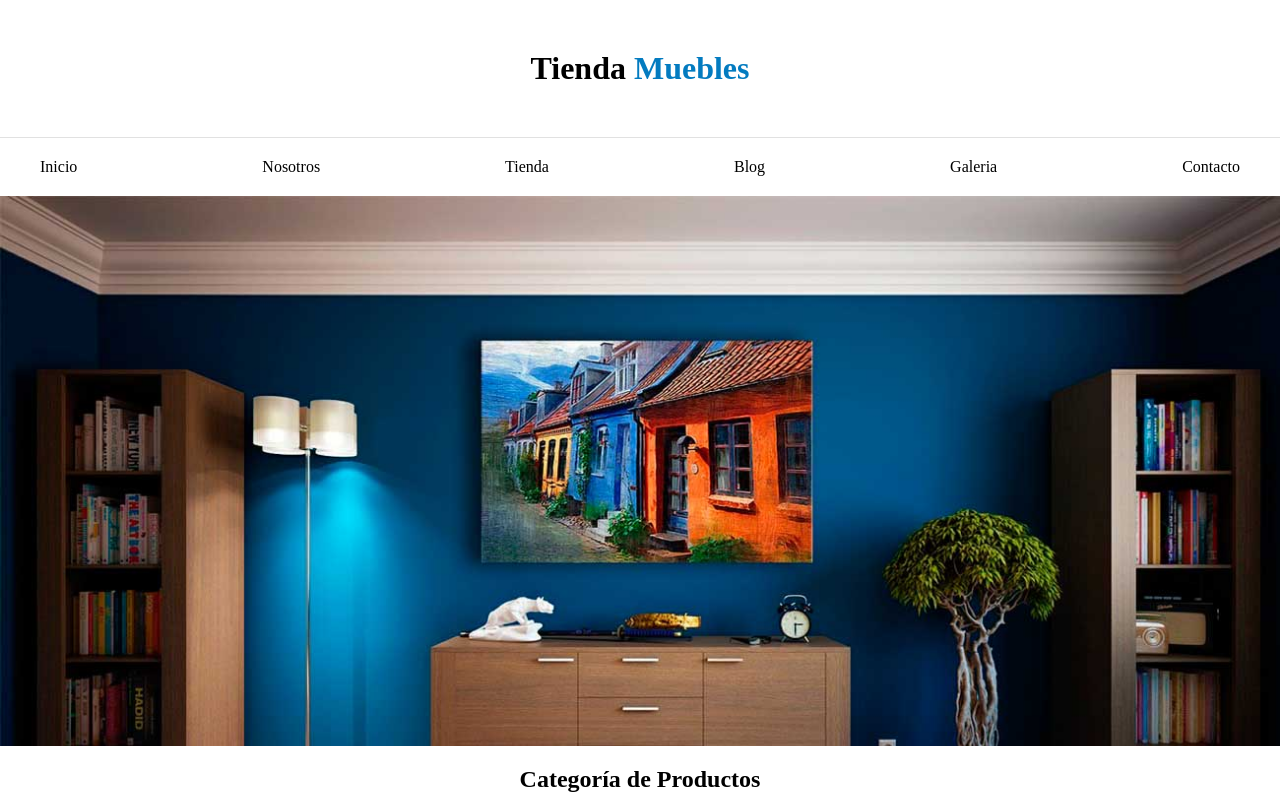
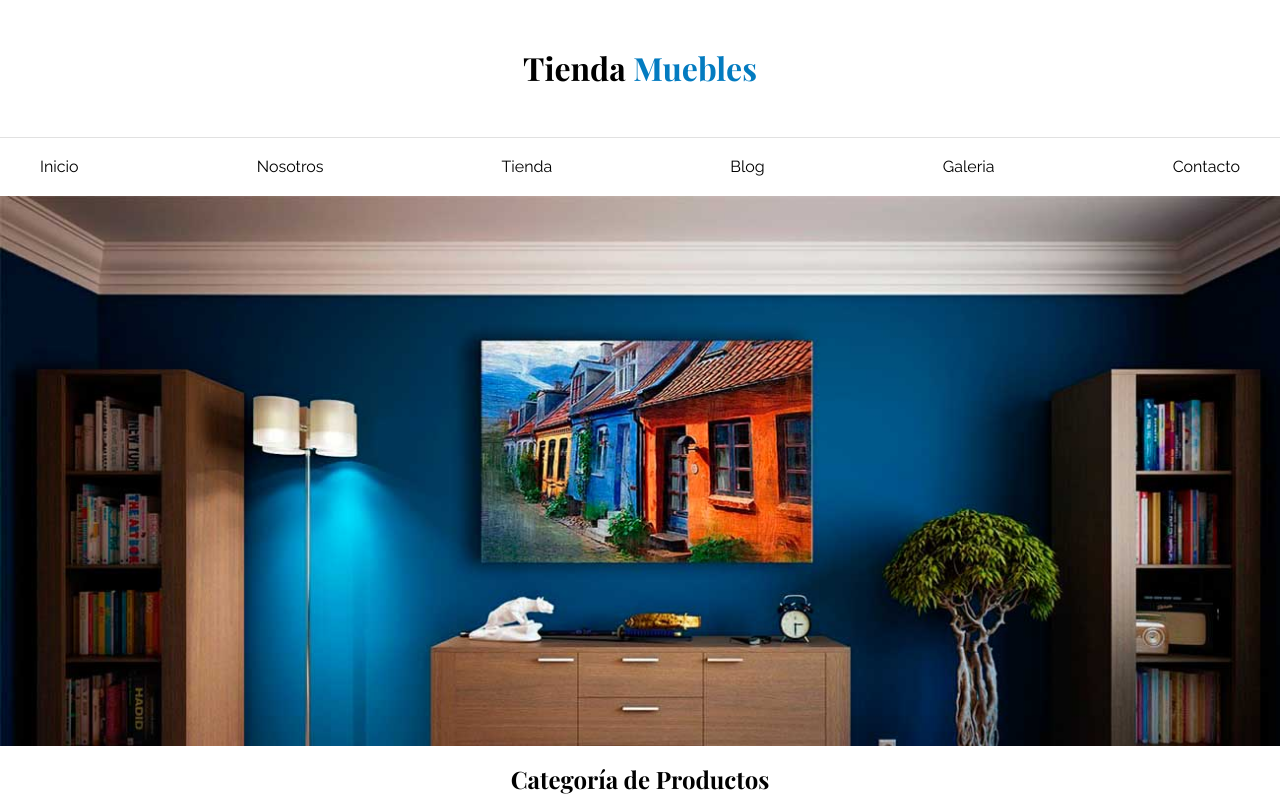
Before and after one commit to psyQore/E-commerce-Proyect, a plain HTML site: page index.html in a window 1280 px wide. Shown: the top 800 px of the page. Drawn offline with nearby package versions, Linux system fonts and the light colour scheme; files whose address does not match are found by name.

Commit message:
Se agregan 2 fuentes de google fonts

```diff
--- a/css/app.css
+++ b/css/app.css
@@ -6,7 +6,12 @@
 *:after {
   box-sizing: inherit;
 }
-
+body {
+  font-family: "Raleway", sans-serif;
+}
+h1 , h2, h3{
+  font-family: "Playfair Display", serif;
+}
 /* Globales */
 a {
   text-decoration: none;
--- a/index.html
+++ b/index.html
@@ -7,6 +7,12 @@
     <title>E-Commerce - Home</title>
     <link rel="stylesheet" href="./css/app.css" />
     <link rel="stylesheet" href="./css//normalize.css" />
+    <link rel="preconnect" href="https://fonts.googleapis.com" />
+    <link rel="preconnect" href="https://fonts.gstatic.com" crossorigin />
+    <link
+      href="https://fonts.googleapis.com/css2?family=Playfair+Display:wght@700&family=Raleway:wght@400;700;900&display=swap"
+      rel="stylesheet"
+    />
   </head>
   <body>
     <header>
```
